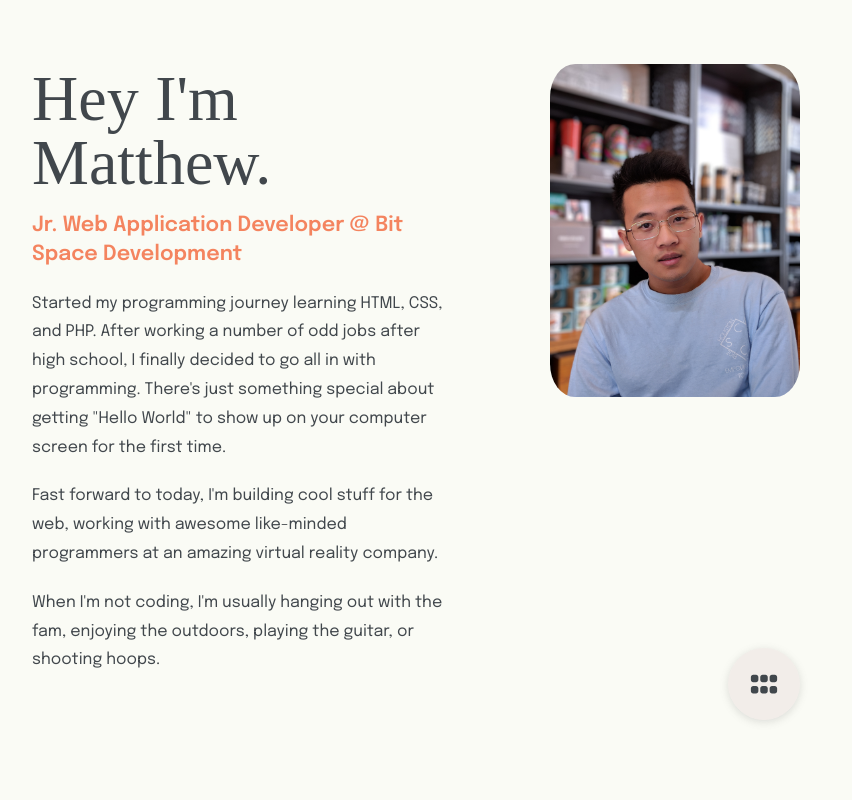
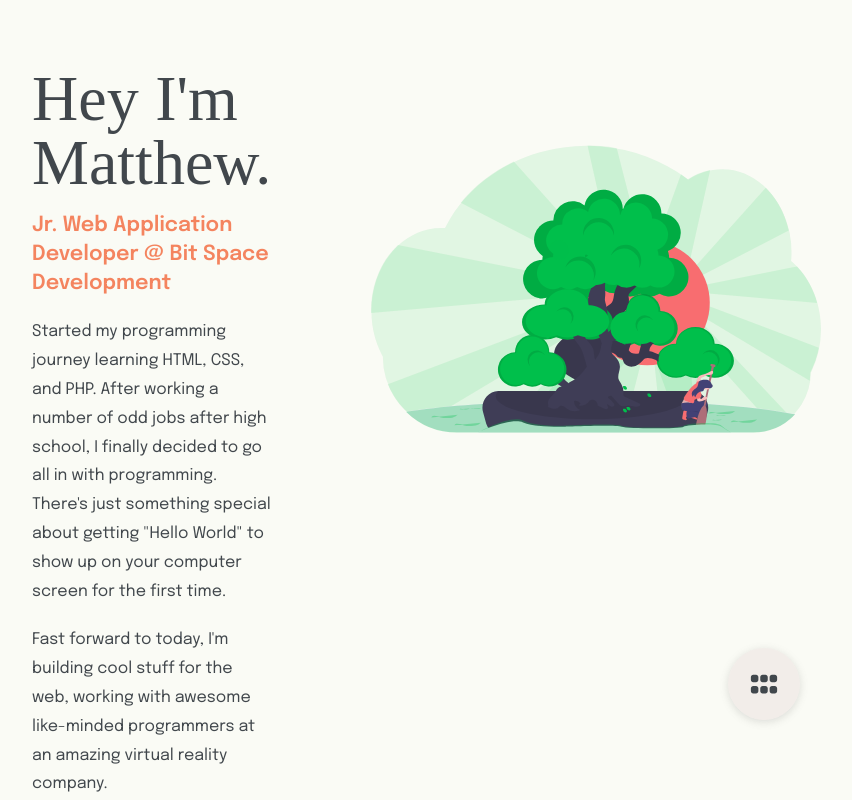
Before and after one commit to MattBanuag/portfolio, a React (Create React App) app: page / in a window 1280 px wide. Shown: the top 800 px of the page, without its empty margins (224-1076 px from the left). Built offline with nearby package versions, Linux system fonts and the light colour scheme.

Commit message:
Update Landing.tsx with Bonsai component

```diff
--- a/src/sections/landing/Landing.tsx
+++ b/src/sections/landing/Landing.tsx
@@ -2,7 +2,7 @@ import { Article, Div, Figure, Section } from "../../components/containers/Conta
 import { H1 } from "../../components/text/Headings.style";
 import { Text } from "../../components/text/Paragraphs.style";
 import { LandingImage } from "../../components/media/Images.style";
-import Portrait from "../../assets/media/LandingPortrait.jpg";
+import Bonsai from "../../components/media/Bonsai";
 
 const Landing = () => {
   return (
@@ -39,7 +39,7 @@ const Landing = () => {
         </Div>
 
         <Figure>
-            <LandingImage src={Portrait} alt="Matthew's portrait"/>
+            <Bonsai/>
         </Figure>
     </Section>
   )
```
